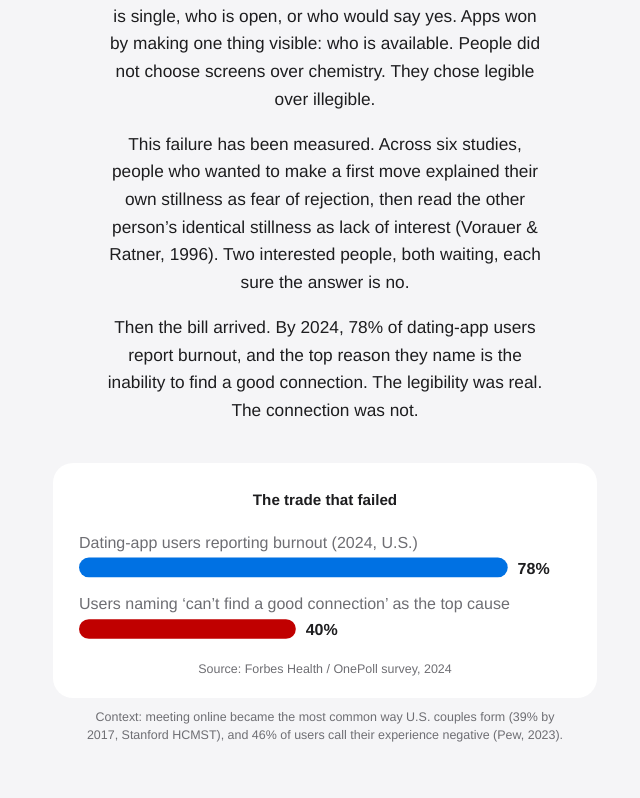
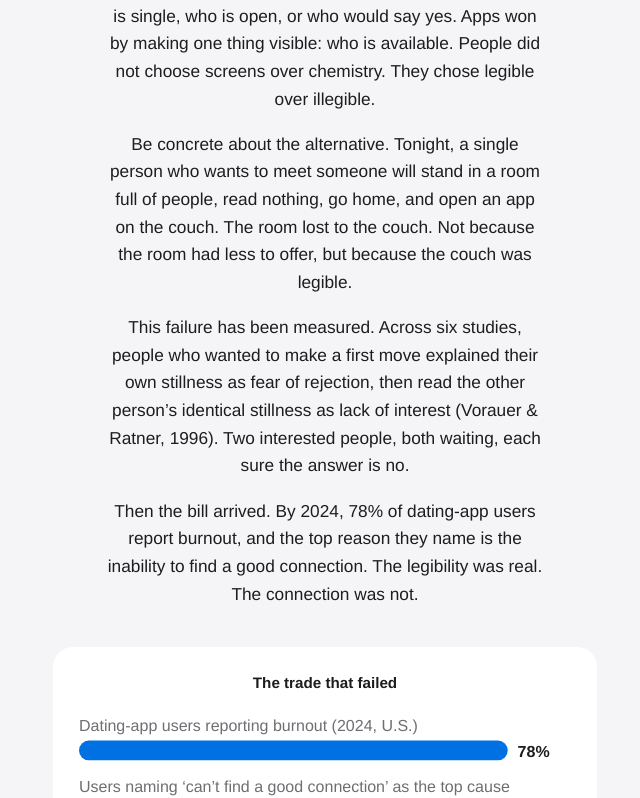
Before and after one commit to rsrvlabs/www, a Next.js app: page /lime/why in a window 1280 px wide. Shown: the part 2766-3564 px from the top of the page, without its empty margins (315-955 px from the left). Built offline with nearby package versions, Linux system fonts and the light colour scheme; no server answers; a web font is replaced by a local one.

Commit message:
fix(why): YC round-2 補強 —— S3 補「今晚的替代品是沙發上的 app」段(current-alternative 逼問)、S6 明分已建成 v1(前三 feature 今天就在跑)與 roadmap(sensing),不再讓未建部分當論證高潮

```diff
--- a/src/app/lime/why/page.tsx
+++ b/src/app/lime/why/page.tsx
@@ -231,6 +231,12 @@ export default function WhyLimePage() {
             over illegible.
           </p>
           <p className={s.bodyCenter}>
+            Be concrete about the alternative. Tonight, a single person who wants to
+            meet someone will stand in a room full of people, read nothing, go home,
+            and open an app on the couch. The room lost to the couch. Not because the
+            room had less to offer, but because the couch was legible.
+          </p>
+          <p className={s.bodyCenter}>
             This failure has been measured. Across six studies, people who wanted to make a
             first move explained their own stillness as fear of rejection, then read the
             other person&rsquo;s identical stillness as lack of interest (Vorauer &amp;
@@ -304,10 +310,12 @@ export default function WhyLimePage() {
           </p>
           <DerivationMap />
           <p className={s.bodyCenter} style={{ marginTop: "1.6rem" }}>
-            On the last row: the 2022 study measured attraction with glasses and
-            wearables, at three levels, the environment, the pair, the person. That is
-            not our metaphor. That is the method. Lime starts as that instrument, built
-            for everyday life.
+            The first three rows are not a vision. They are built: crossed paths, rooms
+            that show who is open, and the navigator all run in the app today. The
+            fourth row is the roadmap, and it is not our metaphor. The 2022 study
+            measured attraction with glasses and wearables, at three levels, the
+            environment, the pair, the person. That is the method. Lime grows into that
+            instrument, built for everyday life.
           </p>
           <p className={s.bodyCenter}>
             Other apps tried to make rooms legible, and they died. They broadcast guesses about
```
